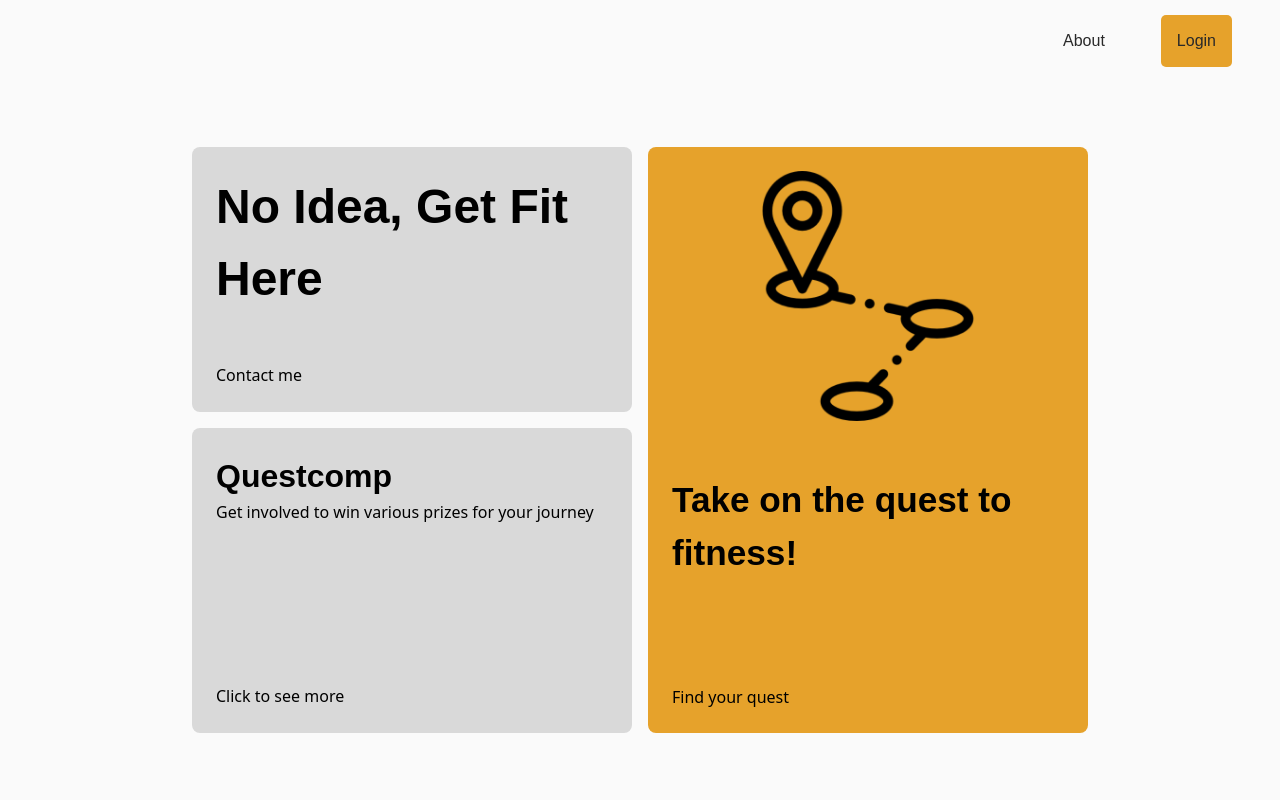
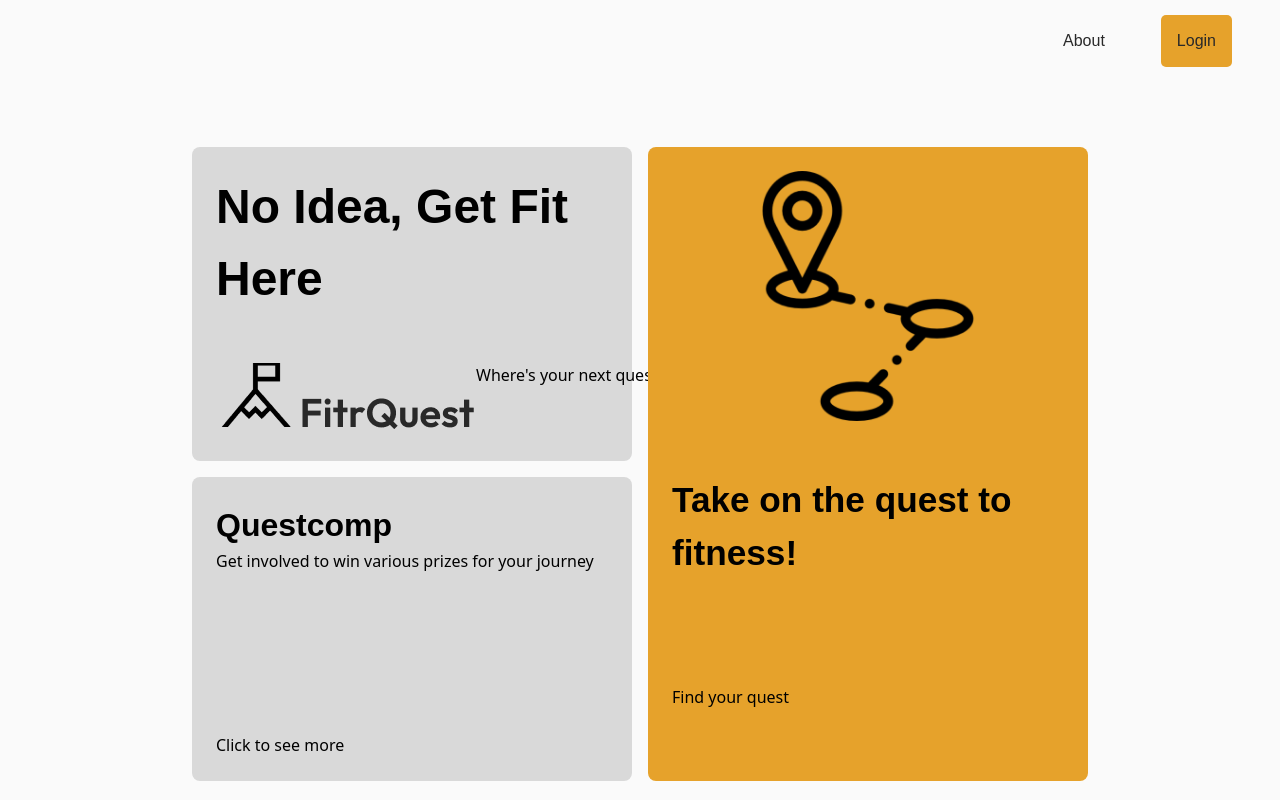
Before and after one commit to Nathan-47/fitrquest, a React (Vite) app: page / in a window 1280 px wide. Built offline with nearby package versions, Linux system fonts and the light colour scheme; a web font is replaced by a local one.

Commit message:
hero tile content added

```diff
--- a/src/components/RevealBento.jsx
+++ b/src/components/RevealBento.jsx
@@ -4,6 +4,7 @@ import React from 'react';
 import { motion } from "framer-motion";
 import { twMerge } from "tailwind-merge";
 import journey1 from '../images/journey_pic.png';
+import heroLogo from '../images/fitrquest_logo.png';
 
 
 const RevealBento = () => {
@@ -59,11 +60,13 @@ const HeaderBlock = () => (
     scale: 1.03,
   }}
   className="col-span-12 row-span-1 md:col-span-6" id="landing-card">
-    <p className='landing-title'>No Idea, Get Fit Here</p>
-    <a
-    href="#"
-    className="flex items-center gap-1">Contact me
+    <a href="#"><p className='landing-title'>No Idea, Get Fit Here</p></a>
+
+    <div className='grid grid-flow-col auto-cols-max'>
+    <img id="hero-logo" src={heroLogo} />
+    <a href="#" className="hero-slogan">Where's your next quest?
     </a>
+    </div>
   </Block>
 );
 
```
